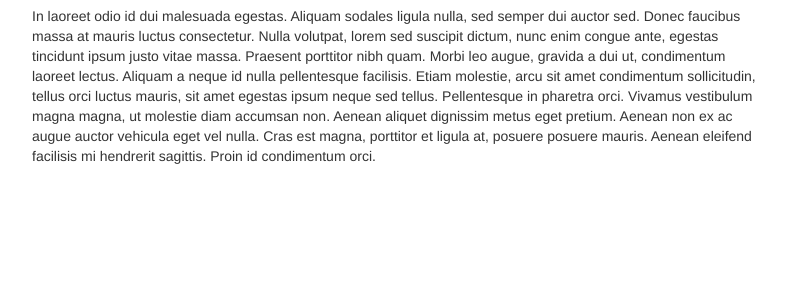
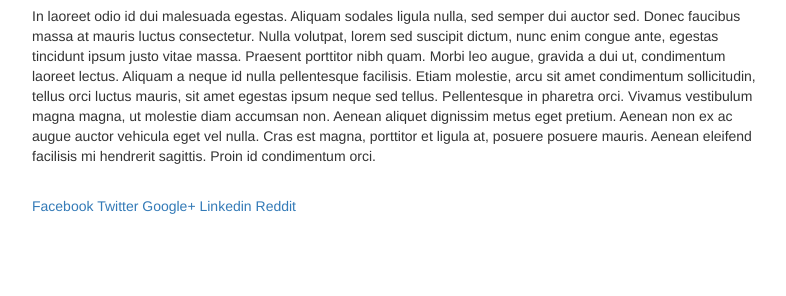
Before and after one commit to Maanav-G/Blog, a Django app: page /posts/lorem-ipsum-8/ in a window 1280 px wide. Shown: the part 504-800 px from the top of the page, without its empty margins (243-1029 px from the left). Run offline with Django 3.2, Linux system fonts and the light colour scheme; data comes from the database, SQL or seed files in the repository; some libraries are stand-ins or nearby versions.

Commit message:
Added Social Share Links

```diff
--- a/src/posts/views.py
+++ b/src/posts/views.py
@@ -1,3 +1,4 @@
+from urllib.parse import quote_plus
 from django.contrib import messages
 from django.core.paginator import Paginator, EmptyPage, PageNotAnInteger
 from django.http import HttpResponse, HttpResponseRedirect
@@ -28,9 +29,11 @@ def post_create(request):
 def post_detail(request, slug=None): #retrieve
 	# instance = Post.objects.get(slug=1)
 	instance = get_object_or_404(Post, slug=slug)
+	share_string = quote_plus(instance.content)
 	context = {
 		"title": instance.title,
 		"instance": instance,
+		"share_string": share_string,
 	}
 	return render(request, "post_detail.html", context)
 
--- a/src/templates/post_detail.html
+++ b/src/templates/post_detail.html
@@ -18,10 +18,26 @@
 			{% endif %}
 			<h1>{{ title }} <small>{{ instance.timestamp }}</small></h1>
 				{{ instance.content|linebreaks }}<br/>
+
+
+			<a href="https://www.facebook.com/sharer/sharer.php?u={{ request.build_absolute_uri }}">
+				Facebook
+			</a>
+			<a href="https://twitter.com/home?status={{ share_string }}%20{{ request.build_absolute_uri }}">
+				Twitter
+			</a>
+			<a href='https://plus.google.com/share?url={{ request.build_absolute_uri }}'>
+				Google+
+			</a>
+			<a href="https://www.linkedin.com/shareArticle?mini=true&url={{ request.build_absolute_uri }}&title={{ instance.title }}&summary={{ share_string }}&source={{ request.build_absolute_uri }}">
+				Linkedin
+			</a>
+			<a href="http://www.reddit.com/submit?url={{ request.build_absolute_uri }}&title={{ share_string }}.">
+				Reddit
+			</a>
+
+
+
 		</div>
 
 	{% endblock content %}
-
-	</body>
-
-</html>
```
